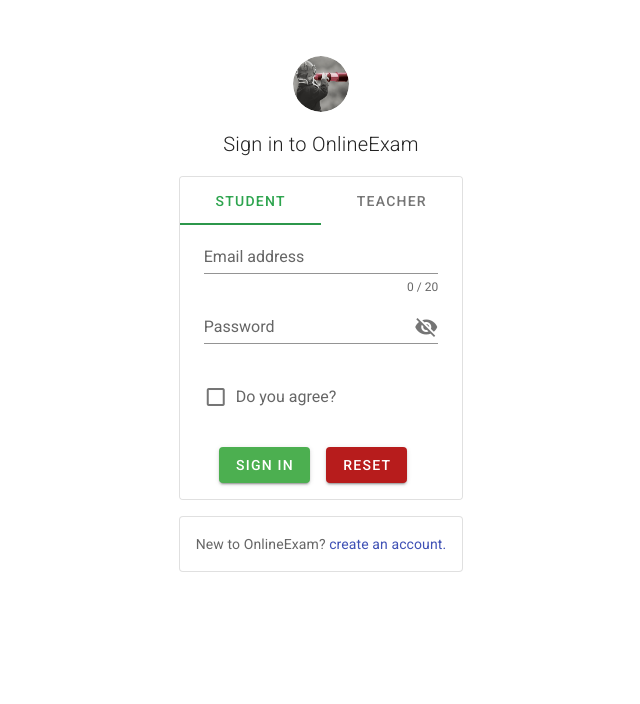
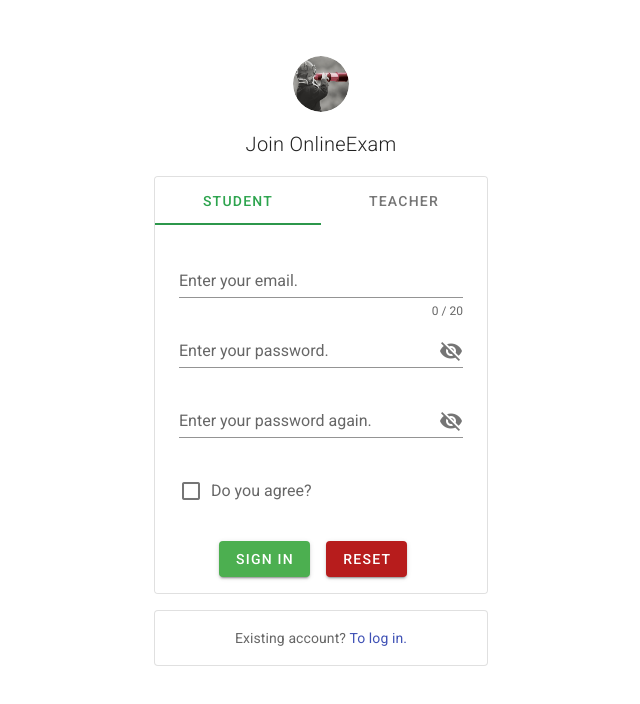
Before and after one commit to kiritosan/ExamOnline, a Vue app: page /setup in a window 1280 px wide. Shown: the top 704 px of the page, without its empty margins (319-959 px from the left). Built offline with nearby package versions, Linux system fonts and the light colour scheme; no server answers.

Commit message:
增加注册页面

```diff
--- a/package.json
+++ b/package.json
@@ -7,6 +7,7 @@
     "build": "vue-cli-service build"
   },
   "dependencies": {
+    "axios": "^0.23.0",
     "core-js": "^3.6.5",
     "vue": "^2.6.11",
     "vue-router": "^3.5.2",
--- /dev/null
+++ b/src/api/Login/login.js
@@ -0,0 +1 @@
+// 封装登录有关的api
--- a/src/main.js
+++ b/src/main.js
@@ -3,6 +3,7 @@ import App from './App.vue'
 import router from './router'
 import vuetify from './plugins/vuetify'
 import '@/assets/css/base.css'
+import axios from 'axios'
 Vue.config.productionTip = false
 
 new Vue({
@@ -10,3 +11,10 @@ new Vue({
   vuetify,
   router
 }).$mount('#app')
+
+axios({
+  method: 'get',
+  url: 'http://123.207.32.32:8000/home/multidata'
+}).then(data => {
+  console.log(data);
+})
--- a/src/views/Components/Home/Home.vue
+++ b/src/views/Components/Home/Home.vue
@@ -1,5 +1,5 @@
 <template>
-
+	<div>welcome</div>
 </template>
 
 <script>
--- a/src/views/Components/Login/Login.vue
+++ b/src/views/Components/Login/Login.vue
@@ -1,10 +1,10 @@
 <template>
 	<v-app>
-		<v-main
-			class="mx-auto mt-10"
-			max-width="344"
-		>
-			<v-card flat>
+		<v-main class="mx-auto mt-10">
+			<v-card
+				flat
+				min-width="334"
+			>
 				<v-card-title class="text-center flex-column  align-center">
 					<v-avatar size="56">
 						<img
@@ -13,7 +13,7 @@
 						>
 					</v-avatar>
 					<h1 class="font-weight-light text-h6 basil--text mt-4 ">
-						Join OnlineExam
+						Sign in to OnlineExam
 					</h1>
 				</v-card-title>
 			</v-card>
@@ -41,7 +41,7 @@
 						ref="form"
 						v-model="valid"
 						lazy-validation
-						class="mx-6"
+						class="mx-6 mt-6"
 					>
 						<v-text-field
 							v-model="account"
@@ -55,29 +55,17 @@
 							v-model="password"
 							:append-icon="show ? 'mdi-eye' : 'mdi-eye-off'"
 							:rules="passwordRules"
-							label="Enter your password"
+							label="Enter your password."
 							:type="show ? 'text' : 'password'"
 							@click:append="show = !show"
 							required
 						></v-text-field>
 
-						<v-text-field
-							v-model="passwordAgain"
-							:append-icon="show1 ? 'mdi-eye' : 'mdi-eye-off'"
-							:rules="passwordRules"
-							label="Enter your password again"
-							:type="show1 ? 'text' : 'password'"
-							@click:append="show1 = !show1"
-							required
-						></v-text-field>
-
 						<v-checkbox
 							v-model="checkbox"
-							:rules="[v => !!v || 'You must agree to continue!']"
-							label="Do you agree?"
+							label="Remember the password"
 							required
 						></v-checkbox>
-
 						<div class="justify-center d-flex my-4">
 							<v-btn
 								:disabled="!valid"
@@ -105,7 +93,7 @@
 				outlined
 				class="mt-4"
 			>
-				<v-card-text>New to OnlineExam? <a href="/setup">create an account.</a></v-card-text>
+				<v-card-text class="text-center">New to OnlineExam? <a href="/setup">create an account.</a></v-card-text>
 			</v-card>
 		</v-main>
 	</v-app>
--- a/src/views/Components/Login/SetUp.vue
+++ b/src/views/Components/Login/SetUp.vue
@@ -1,10 +1,10 @@
 <template>
 	<v-app>
-		<v-main
-			class="mx-auto mt-10"
-			max-width="344"
-		>
-			<v-card flat>
+		<v-main class="mx-auto mt-10">
+			<v-card
+				flat
+				min-width="334"
+			>
 				<v-card-title class="text-center flex-column  align-center">
 					<v-avatar size="56">
 						<img
@@ -13,7 +13,7 @@
 						>
 					</v-avatar>
 					<h1 class="font-weight-light text-h6 basil--text mt-4 ">
-						Sign in to OnlineExam
+						Join OnlineExam
 					</h1>
 				</v-card-title>
 			</v-card>
@@ -41,13 +41,13 @@
 						ref="form"
 						v-model="valid"
 						lazy-validation
-						class="mx-6"
+						class="mx-6 mt-6"
 					>
 						<v-text-field
 							v-model="account"
 							:counter="20"
 							:rules="accountRules"
-							label="Email address"
+							label="Enter your email."
 							required
 						></v-text-field>
 
@@ -55,9 +55,19 @@
 							v-model="password"
 							:append-icon="show ? 'mdi-eye' : 'mdi-eye-off'"
 							:rules="passwordRules"
-							label="Password"
+							label="Enter your password."
 							:type="show ? 'text' : 'password'"
 							@click:append="show = !show"
+							required
+						></v-text-field>
+
+						<v-text-field
+							v-model="password1"
+							:append-icon="show1 ? 'mdi-eye' : 'mdi-eye-off'"
+							:rules="passwordRules1"
+							label="Enter your password again."
+							:type="show1 ? 'text' : 'password'"
+							@click:append="show1 = !show1"
 							required
 						></v-text-field>
 
@@ -89,15 +99,15 @@
 					</v-form>
 				</v-tabs-items>
 			</v-card>
-
 			<v-card
 				flat
 				outlined
 				class="mt-4"
 			>
-				<v-card-text>New to OnlineExam? <a href="#">create an account.</a></v-card-text>
+				<v-card-text class="text-center">Existing account? <a href="/login">To log in.</a></v-card-text>
 			</v-card>
 		</v-main>
+
 	</v-app>
 
 </template>
@@ -108,20 +118,23 @@ export default {
 		return {
 			tab: null,
 			show: false,
+			show1: false,
 			items: ['student', 'teacher'],
 			valid: true,
 			account: '',
 			accountRules: [
 				(v) => !!v || 'account is required',
-				(v) => /^.+@.+\.com$/.test(v) || "mailbox's format wrong.",
+				(v) => /^\w+@.+\.com$/.test(v) || "mailbox's format wrong.",
 				(v) => (v && v.length <= 20) || 'length limited to 6~20.',
 			],
 			password: '',
+			password1: '',
 			passwordRules: [
 				(v) => !!v || 'Password is required',
 				(v) =>
 					(v && v.length >= 6 && v.length <= 20) || 'length limited to 6~20.',
 			],
+			passwordRules1: [(v) => (v && v === this.password) || '两次密码不一致'],
 			checkbox: false,
 		}
 	},
```
Also changed, not shown: src/utils/request.js (added, +7 -0 lines), 1 other file (tests, documents, lock files or other folders).
